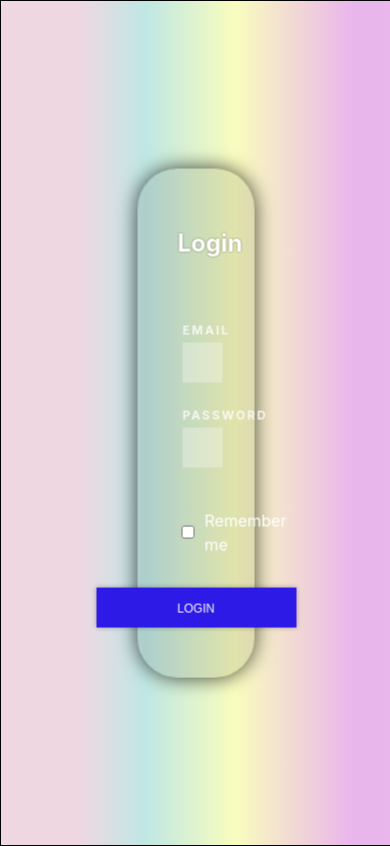
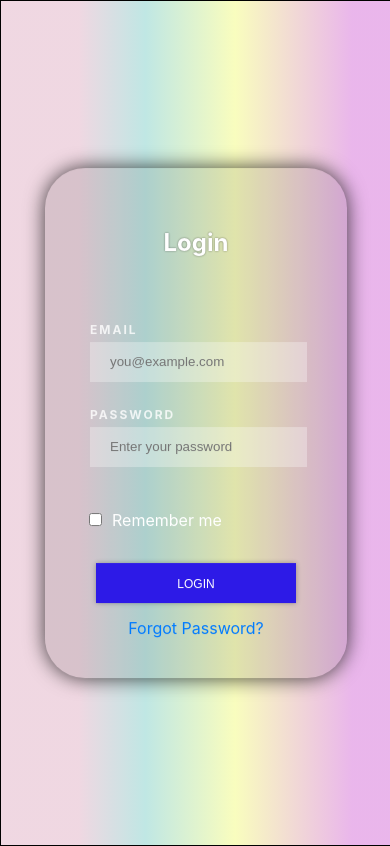
Before and after one commit to MohammadAabis/Variety_Works, a React (Create React App) app in the folder client/: page /login in a window 390 px wide. Built offline with nearby package versions, Linux system fonts and the light colour scheme.

Commit message:
responsive login page

```diff
--- a/client/src/App.css
+++ b/client/src/App.css
@@ -126,9 +126,9 @@
     rgba(229, 166, 231, 0.8184523809523809) 90%
   );
   color: white;
-  box-shadow: 0px 0px 20px rgba(0, 0, 0, 0.75);
-  background-size: cover;
-  background-position: center;
+  /* box-shadow: 0px 0px 20px rgba(0, 0, 0, 0.75); */
+  /* background-size: cover; */
+  /* background-position: center; */
   overflow: hidden;
 }
 
@@ -207,6 +207,7 @@
 
 .remember-area {
   display: flex;
+  flex-wrap: nowrap;
   align-items: center;
 }
 
@@ -218,8 +219,36 @@
   line-height: 1.5;
 }
 
-.forget-pass {
+.forget-pass{
+  display: flex;
+  justify-content: center;
+}
+
+.forget-pass a{
   text-decoration: none;
   color: #007BFF;
-  margin-left: 120px;
 }
+
+/* Media query for larger screens */
+@media (min-width: 768px) {
+  .login-content {
+    width: auto;
+  }
+  .login-button {
+    width: 200px;
+  }
+}
+
+/* Media query for smaller screens  */
+@media (max-width: 767px) {
+  .login-content {
+    width: auto;
+  }
+  .remember-area {
+    flex-direction: row;
+    align-items: center;
+  }
+  .forget-pass {
+    margin-left: 0;
+  }
+}
--- a/client/src/App.js
+++ b/client/src/App.js
@@ -9,7 +9,7 @@ function App() {
   return (
     <BrowserRouter>
       <Routes>
-      <Route path='/index' element={<Index />} />
+      <Route path='/' element={<Index />} />
       <Route path='/signup' element={<SignUp />} />
       <Route path='/login' element={<Login />} />
       </Routes>
--- a/client/src/pages/login.js
+++ b/client/src/pages/login.js
@@ -63,13 +63,15 @@ const Login = () => {
                 <label className="label">Password</label>
                 <input type="password" name="password" value={formData.password} onChange={handleChange} className="input" placeholder="Enter your password" required />
 
-                <div className='remember-area'>
+                <div className='remember-area col-12 col-md-10'>
                     <input type='checkbox' name="" className='signin-checkbox'/>
                     <p className='remember-me'>Remember me</p>
-                    <a href="#" className='forget-pass'>Forgot Password</a>
                 </div>
 
                 <button onClick={handleSubmit} type="submit" className="login-button" > Login </button>
+                <div className='forget-pass'>
+                    <a href="#">Forgot Password?</a>
+                </div>
                 {message &&
                 <div>
                     <p className='alert alert-info mt-3'>{message}</p>
```
